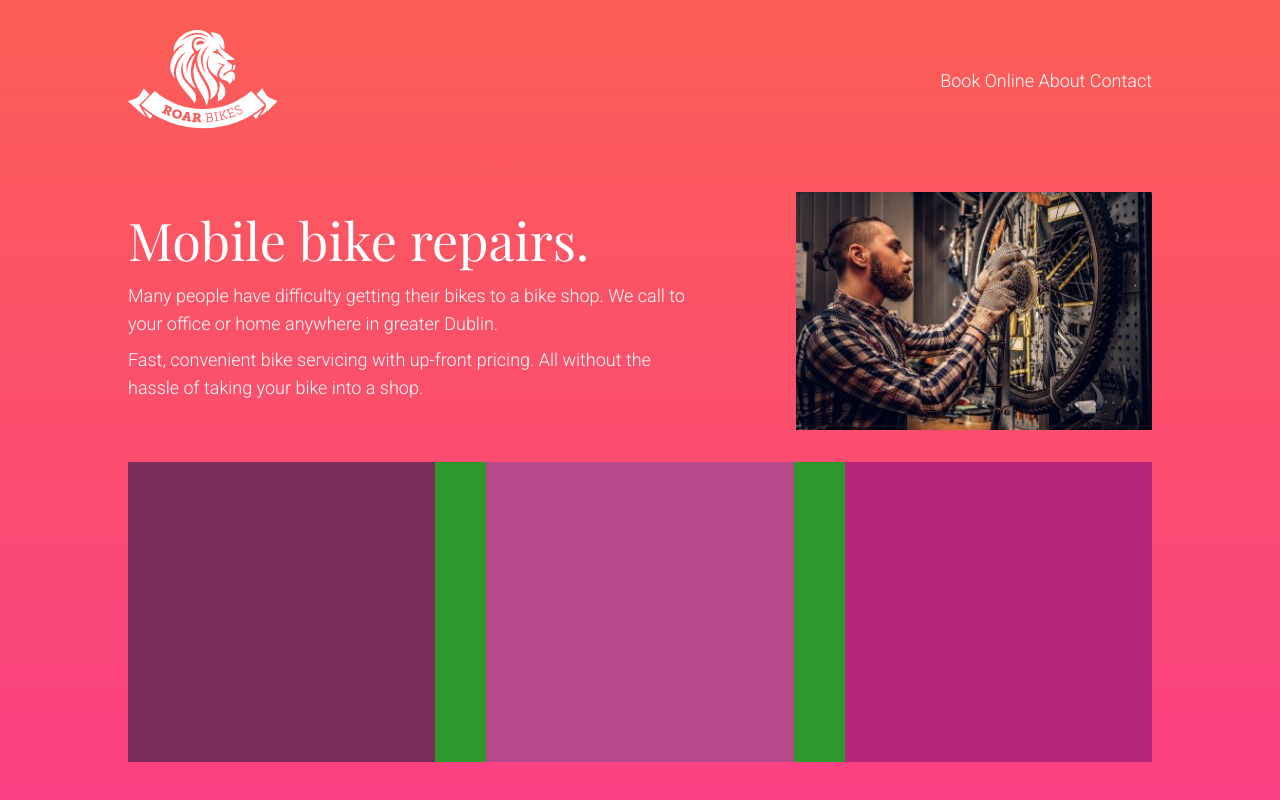
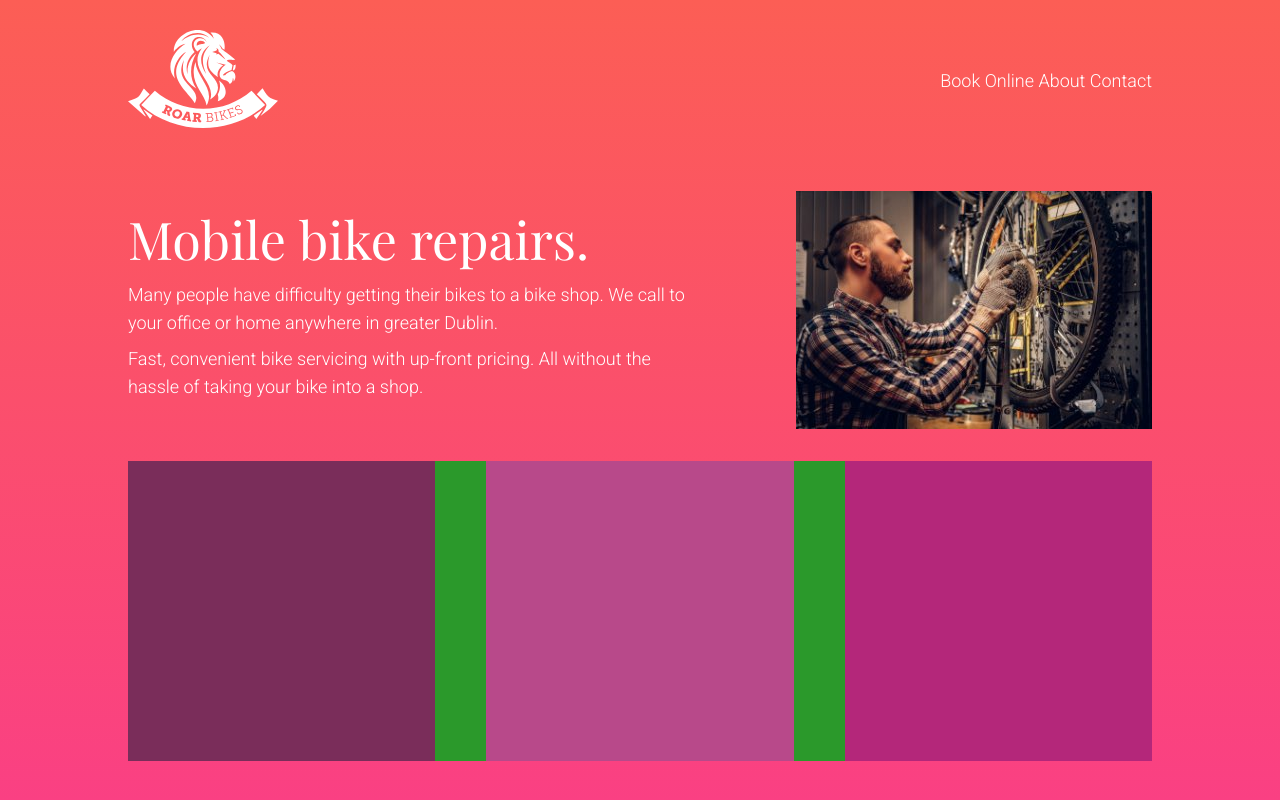
Before and after one commit to katawutuio/roar-bike-repair-web-mockup, a plain HTML site: page index.html in a window 1280 px wide. Drawn offline with nearby package versions, Linux system fonts and the light colour scheme.

Commit message:
When would you use an svg image instead of jpg or png in web design
- jpg good for picture like photo (good quality small file size)
- png good if you want image transparency
- svg good for basic shape (logo or icon)

```diff
--- a/index.html
+++ b/index.html
@@ -17,7 +17,7 @@
     <div class="container">
         <header>
             <div class="logo">
-                <img src="images/logo-roar-bikes.png" alt="Roar bikes logo">
+                <img src="images/logo-roar-bikes.svg" alt="Roar bikes logo">
             </div>
             <nav>Book Online About Contact</nav>
         </header>
```
Also changed, not shown: images/logo-roar-bikes.svg (added).
